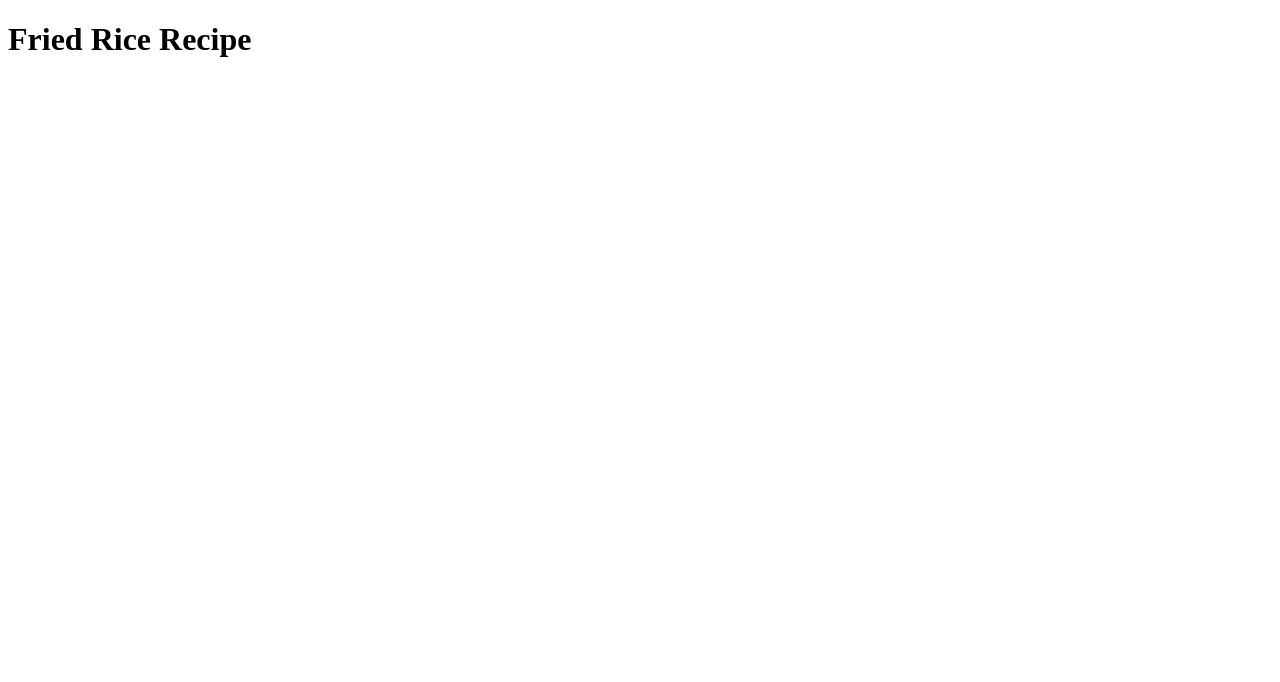
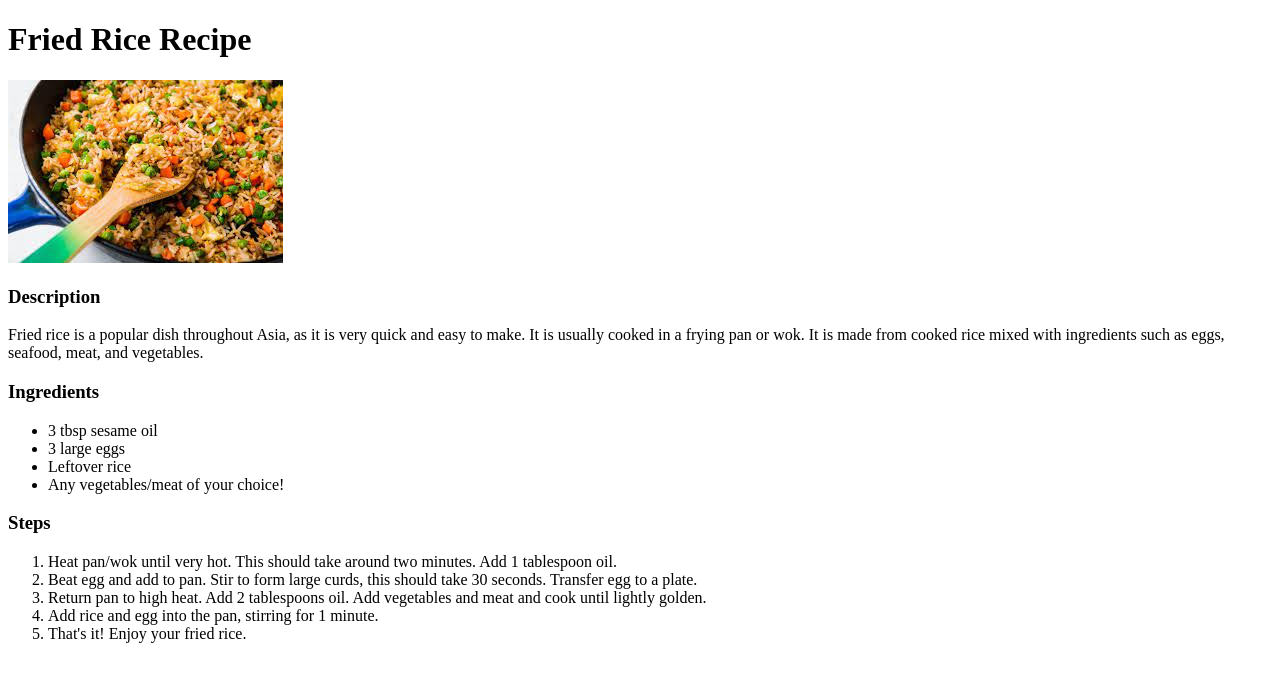
Before and after one commit to pighoui/odin-recipes, a plain HTML site: page recipes/friedrice.html in a window 1280 px wide. Drawn offline with Linux system fonts and the light colour scheme.

Commit message:
Created egg-fried rice recipe with image, steps and ingredients

```diff
--- a/recipes/friedrice.html
+++ b/recipes/friedrice.html
@@ -6,5 +6,27 @@
   </head>
   <body>
     <h1>Fried Rice Recipe</h1>
+    <img src="../images/friedrice.jpg" alt="An image of fried rice">
+
+    <h3>Description</h3>
+    <p>Fried rice is a popular dish throughout Asia, as it is very quick and easy to make. It is usually cooked in a frying pan or wok.
+        It is made from cooked rice mixed with ingredients such as eggs, seafood, meat, and vegetables.</p>
+
+    <h3>Ingredients</h3>
+    <ul>
+      <li>3 tbsp sesame oil</li>
+      <li>3 large eggs</li>
+      <li>Leftover rice</li>
+      <li>Any vegetables/meat of your choice!</li>
+    </ul>
+
+    <h3>Steps</h3>
+    <ol>
+      <li>Heat pan/wok until very hot. This should take around two minutes. Add 1 tablespoon oil.</li>
+      <li>Beat egg and add to pan. Stir to form large curds, this should take 30 seconds. Transfer egg to a plate.</li>
+      <li>Return pan to high heat. Add 2 tablespoons oil. Add vegetables and meat and cook until lightly golden.</li>
+      <li>Add rice and egg into the pan, stirring for 1 minute.</li>
+      <li>That's it! Enjoy your fried rice.</li>
+    </ol>
   </body>
 </html>
```
Also changed, not shown: index.html (+1 -0 lines), images/friedrice.jpg (added).
